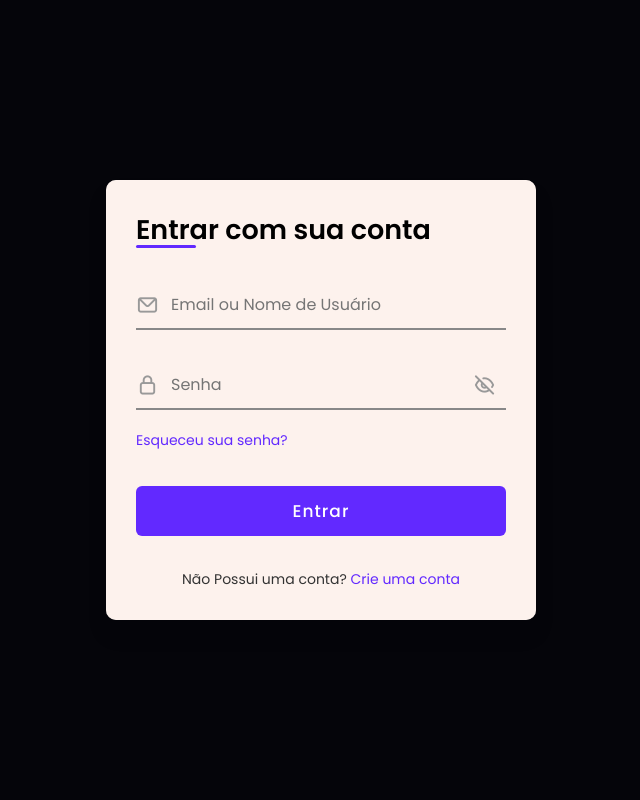
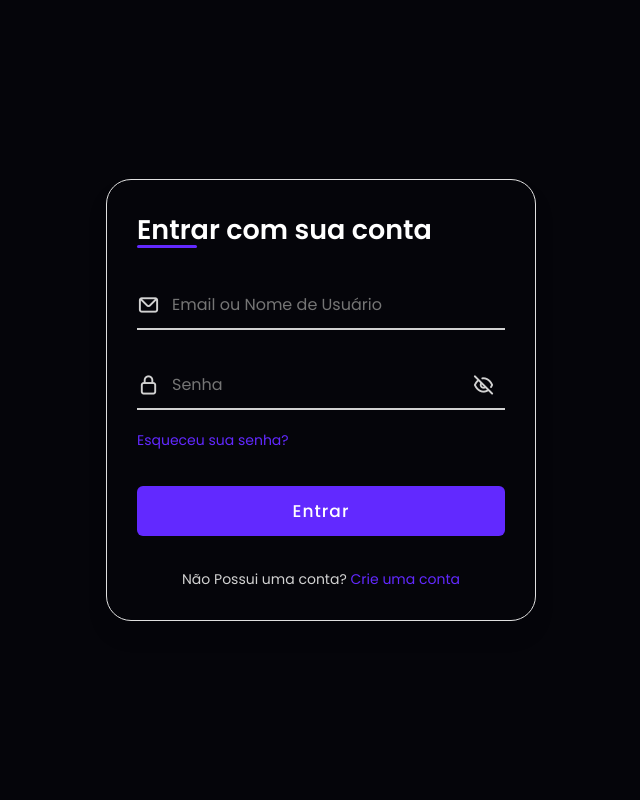
Before and after one commit to luiisp/gen-django, a Django app: page /signin/ in a window 1280 px wide. Shown: the whole page, without its empty margins (319-959 px from the left). Run offline with Django 4.2, Linux system fonts and the light colour scheme.

Commit message:
fix sign in form and control post login

```diff
--- a/users/static/css/auth/sign_form.css
+++ b/users/static/css/auth/sign_form.css
@@ -13,14 +13,15 @@ body{
     align-items: center;
     justify-content: center;
     background-color: #05050a;
+    color:#fff;
 }
 
 .container{
     position: relative;
     max-width: 430px;
     width: 100%;
-    background: #fbf6ec;
-    border-radius: 10px;
+    border: 1px solid #e0e0e0;
+    border-radius: 25px;
     box-shadow: 0 15px 20px rgba(0, 0, 0, 0.1);
     overflow: hidden;
     margin: 0 20px;
@@ -37,7 +38,7 @@ body{
 .container .form{
     width: 50%;
     padding: 30px;
-    background-color: #ffeeee8c;
+
     transition: margin-left 0.18s ease;
 }
 
@@ -83,7 +84,8 @@ body{
     outline: none;
     font-size: 16px;
     background-color: transparent;
-    border-bottom: 2px solid #888888;
+    border-bottom: 2px solid #d2d2d2;
+    color: #e0e0e0;
     border-top: 2px solid transparent;
     transition: all 0.2s ease;
 }
@@ -96,7 +98,7 @@ body{
     position: absolute;
     top: 50%;
     transform: translateY(-50%);
-    color: #999;
+    color: #d2d2d2;
     font-size: 23px;
     transition: all 0.2s ease;
 }
@@ -132,7 +134,7 @@ body{
 }
 
 .form .text{
-    color: #333;
+    color: #d2d2d2;
     font-size: 14px;
 }
 
--- a/users/templates/auth/sign_in.html
+++ b/users/templates/auth/sign_in.html
@@ -23,13 +23,14 @@
             <div class="form login">
                 <span class="title">Entrar com sua conta</span>
 
-                <form action="#">
+                <form method="post">
+                    {% csrf_token %}
                     <div class="input-field">
-                        <input type="text" placeholder="Email ou Nome de Usuário" required>
+                        <input type="text" name="email_or_user" placeholder="Email ou Nome de Usuário" required>
                         <i class="uil uil-envelope icon"></i>
                     </div>
                     <div class="input-field">
-                        <input type="password" class="password" placeholder="Senha" required>
+                        <input type="password" name="password" class="password" placeholder="Senha" required>
                         <i class="uil uil-lock icon"></i>
                         <i class="uil uil-eye-slash showHidePw"></i>
                     </div>
@@ -41,7 +42,7 @@
                     </div>
 
                     <div class="input-field button">
-                        <input type="button" value="Entrar">
+                        <input type="submit" value="Entrar">
                     </div>
                 </form>
 
--- a/users/views.py
+++ b/users/views.py
@@ -4,7 +4,7 @@ from django.contrib.auth import authenticate, login, logout, get_user_model
 from django.views import View
 from .views_handler.home.home_handler import home_handler
 from .views_handler.docs_about.docs import docs_handler
-from .views_handler.auth.sign_in_handler import sign_in_handler
+from .views_handler.auth.sign_in_handler import sign_in_handler, make_login
 from .views_handler.auth.sign_up_handler import sign_up_handler
 import re
 
@@ -37,11 +37,4 @@ class SignIn(View):
         return sign_in_handler(request)
 
     def post(self, request):
-        email = request.POST.get('email')
-        password = request.POST.get('password')
-        user = authenticate(request, email=email, password=password)
-        if user is not None:
-            login(request, user)
-            return redirect('home')
-        else:
-            return render(request, 'users/sign_in.html', {'error': 'Invalid email or password'})
+        return make_login(request)
--- a/users/views_handler/auth/sign_in_handler.py
+++ b/users/views_handler/auth/sign_in_handler.py
@@ -1,3 +1,23 @@
-from django.shortcuts import render
+from django.shortcuts import render, redirect
+from django.contrib.auth import authenticate, login
+
+main_page = "auth/sign_in.html"
+next_page = "home"
+
+
 def sign_in_handler(request):
-    return render(request, 'auth/sign_in.html')
+    return render(request, main_page)
+
+def make_login(request):
+    email_or_user = request.POST.get('email_or_user')
+    password = request.POST.get('password')
+    if "@" in email_or_user:
+        user = authenticate(request, email=email_or_user, password=password)
+    else:
+        user = authenticate(request, user=email_or_user, password=password)
+
+    if user is not None:
+        login(request, user)
+        return redirect(next_page)
+    else:
+        return render(request, main_page, {'error': 'Credenciais inválidas ou não cadastradas'})
```
